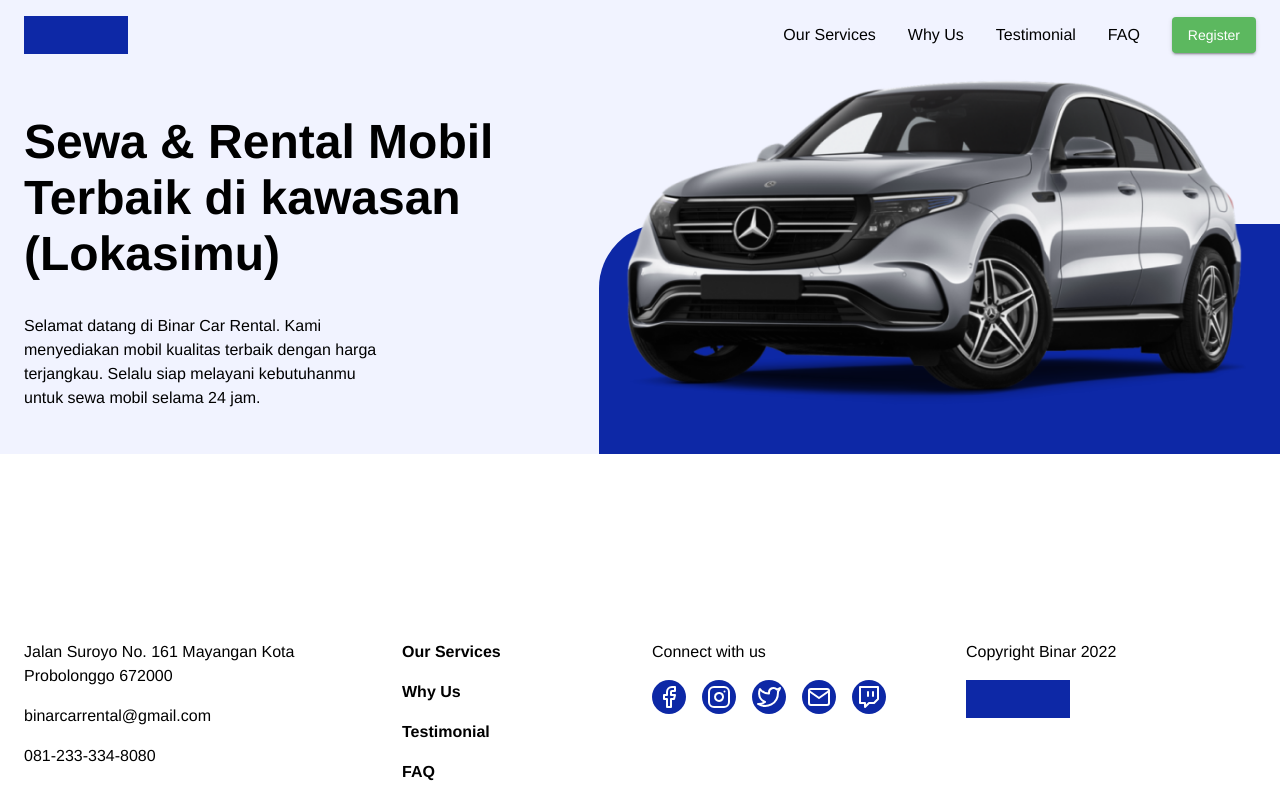
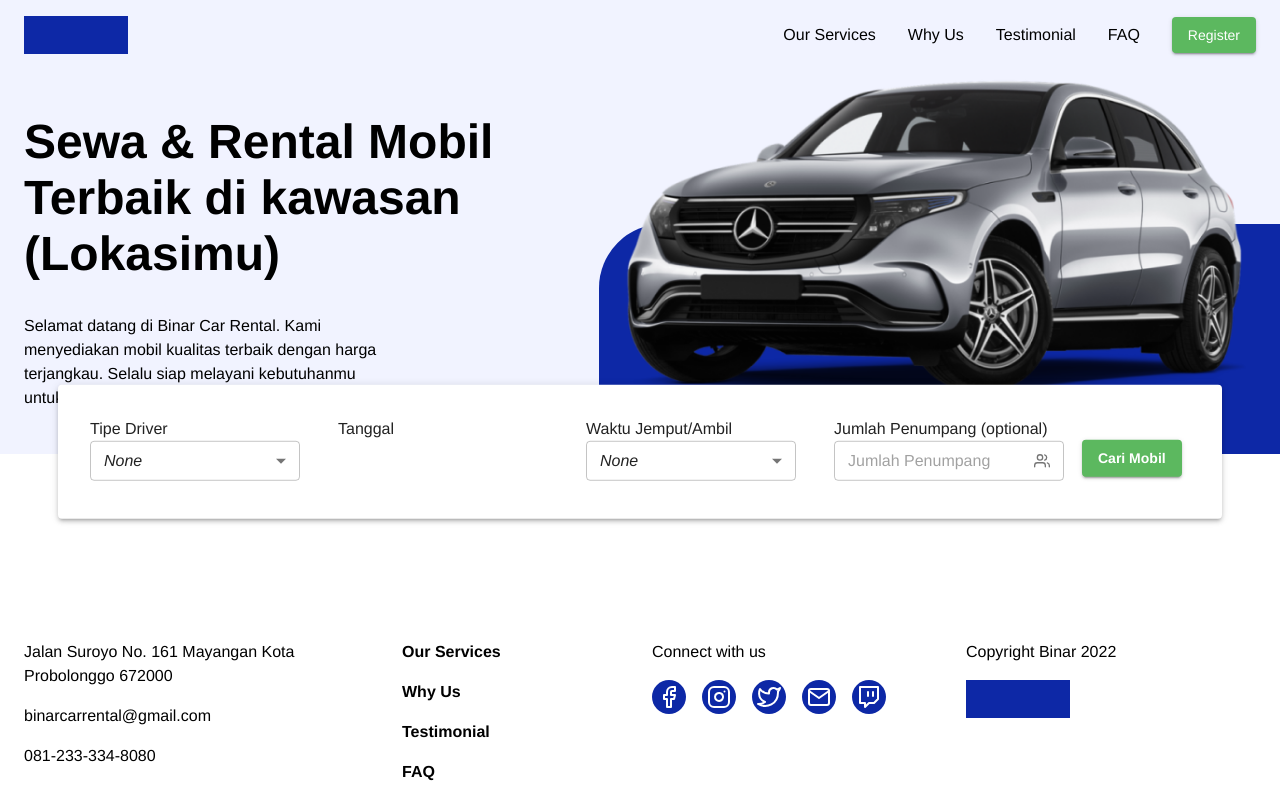
Before and after one commit to mfalfath25/car-rental-binar, a React (Create React App) app: page /main in a window 1280 px wide. Built offline with nearby package versions, Linux system fonts and the light colour scheme.

Commit message:
add search filter

```diff
--- a/package.json
+++ b/package.json
@@ -3,12 +3,15 @@
   "version": "0.1.0",
   "private": true,
   "dependencies": {
+    "@date-io/date-fns": "^2.13.1",
     "@emotion/react": "^11.8.2",
     "@emotion/styled": "^11.8.1",
+    "@mui/lab": "^5.0.0-alpha.76",
     "@mui/material": "^5.5.3",
     "@testing-library/jest-dom": "^5.14.1",
     "@testing-library/react": "^12.0.0",
     "@testing-library/user-event": "^13.2.1",
+    "date-fns": "^2.28.0",
     "node-sass": "^7.0.1",
     "react": "^18.0.0",
     "react-bootstrap-icons": "^1.8.1",
--- a/src/components/Detail/Info.js
+++ b/src/components/Detail/Info.js
@@ -4,13 +4,8 @@ import {
   AccordionDetails,
   AccordionSummary,
   Box,
-  Button,
   Card,
-  CardActions,
   CardContent,
-  Grid,
-  List,
-  ListItem,
   Typography,
 } from '@mui/material'
 import { FiChevronDown } from 'react-icons/fi'
@@ -82,10 +77,12 @@ const Info = () => {
                 id="panel1a-header"
                 sx={{ p: '0' }}
               >
-                <Typography>Accordion 1</Typography>
+                <Typography sx={{ fontSize: '18px', fontWeight: 'bold' }}>
+                  Refund, Reschedule, Overtime
+                </Typography>
               </AccordionSummary>
               <AccordionDetails>
-                <Box sx={{ p: '8px', ml: '20px' }}>
+                <Box sx={{ p: '8px', ml: '14px' }}>
                   <ul className="info-list">
                     <li>Tidak termasuk biaya makan sopir Rp 75.000/hari</li>
                     <li>
--- a/src/components/Detail/ItemCardDetail.js
+++ b/src/components/Detail/ItemCardDetail.js
@@ -19,13 +19,9 @@ const card = (
           src={require('../../assets/car-card.png')}
           alt="card-img"
         />
-        <Typography variant="body1">Nama/Tipe mobil</Typography>
+
         <Typography sx={{ fontSize: '18px', fontWeight: 'bold', my: 1 }}>
-          Rp. 430.000 / hari
-        </Typography>
-        <Typography variant="body1" sx={{ mb: 1 }}>
-          lorem ipsum dolor sit amet consectetur adipisicing elit. Quisquam quos
-          eius quaerat doloremque.
+          Nama/Tipe mobil
         </Typography>
         <Box
           sx={{
@@ -55,6 +51,21 @@ const card = (
             Tahun 2020
           </Typography>
         </Box>
+        <Box
+          sx={{
+            display: 'flex',
+            flexDirection: 'row',
+            alignItems: 'center',
+            justifyContent: 'space-between',
+          }}
+        >
+          <Typography variant="body1" sx={{ mb: 1, mt: 4 }}>
+            Total
+          </Typography>
+          <Typography variant="body1" sx={{ fontWeight: 'bold', mb: 1, mt: 4 }}>
+            Rp. 430.000
+          </Typography>
+        </Box>
       </CardContent>
       <CardActions>
         <Button
@@ -63,7 +74,7 @@ const card = (
           variant="contained"
           sx={{ fontWeight: 'bold', background: '#5CB85F' }}
         >
-          Pilih Mobil
+          Lanjutkan Pembayaran
         </Button>
       </CardActions>
     </Box>
--- /dev/null
+++ b/src/components/Layout/SearchFilter.js
@@ -0,0 +1,144 @@
+import React, { useState } from 'react'
+import {
+  Box,
+  Button,
+  FormControl,
+  Grid,
+  InputAdornment,
+  MenuItem,
+  OutlinedInput,
+  Paper,
+  Select,
+  TextField,
+  Typography,
+} from '@mui/material'
+import { DesktopDatePicker, LocalizationProvider } from '@mui/lab'
+import AdapterDateFns from '@mui/lab/AdapterDateFns'
+import { FiUsers } from 'react-icons/fi'
+
+const SearchFilter = () => {
+  const [tipeDriver, setTipeDriver] = useState('')
+  const [date, setDate] = useState(new Date('2014-08-18T21:11:54'))
+  const [waktuJemput, setWaktuJemput] = useState('')
+
+  const handleDatePicker = (newValue) => {
+    setDate(newValue)
+  }
+  const handleTipeDriver = (event) => {
+    setTipeDriver(event.target.value)
+  }
+
+  const handleWaktuJemput = (event) => {
+    setWaktuJemput(event.target.value)
+  }
+  return (
+    <>
+      <Box
+        className="search-filter"
+        sx={{
+          display: 'flex',
+          flexDirection: 'row',
+          justifyContent: 'center',
+          flexGrow: 1,
+          transform: 'translateY(-20%)',
+        }}
+      >
+        <Paper elevation={3} sx={{ p: 4, width: '1100px', height: '70px' }}>
+          <Grid container spacing={2} columns={{ sm: 9 }}>
+            <Grid item xs={2}>
+              <Box>
+                <Typography>Tipe Driver</Typography>
+                <Box sx={{ width: '210px' }}>
+                  <FormControl fullWidth>
+                    <Select
+                      value={tipeDriver}
+                      onChange={handleTipeDriver}
+                      displayEmpty
+                      inputProps={{ 'aria-label': 'Without label' }}
+                      size="small"
+                    >
+                      <MenuItem value="">
+                        <em>None</em>
+                      </MenuItem>
+                      <MenuItem value={'Dengan Sopir'}>Dengan Sopir</MenuItem>
+                      <MenuItem value={'Tanpa Sopir'}>
+                        Tanpa Sopir (lepas kunci)
+                      </MenuItem>
+                    </Select>
+                  </FormControl>
+                </Box>
+              </Box>
+            </Grid>
+            <Grid item xs={2}>
+              <Box>
+                <Typography>Tanggal</Typography>
+                <LocalizationProvider dateAdapter={AdapterDateFns}>
+                  <DesktopDatePicker
+                    inputFormat="MM/dd/yyyy"
+                    value={date}
+                    onChange={handleDatePicker}
+                    renderInput={(params) => (
+                      <TextField size="small" {...params} />
+                    )}
+                  />
+                </LocalizationProvider>
+              </Box>
+            </Grid>
+            <Grid item xs={2}>
+              <Box>
+                <Typography>Waktu Jemput/Ambil</Typography>
+                <Box sx={{ width: '210px' }}>
+                  <FormControl fullWidth>
+                    <Select
+                      value={waktuJemput}
+                      onChange={handleWaktuJemput}
+                      displayEmpty
+                      inputProps={{ 'aria-label': 'Without label' }}
+                      size="small"
+                    >
+                      <MenuItem value="">
+                        <em>None</em>
+                      </MenuItem>
+                      <MenuItem value={'8'}>08.00</MenuItem>
+                      <MenuItem value={'9'}>09.00</MenuItem>
+                      <MenuItem value={'10'}>10.00</MenuItem>
+                      <MenuItem value={'11'}>11.00</MenuItem>
+                      <MenuItem value={'12'}>12.00</MenuItem>
+                    </Select>
+                  </FormControl>
+                </Box>
+              </Box>
+            </Grid>
+            <Grid item xs={2}>
+              <Box>
+                <Typography>Jumlah Penumpang (optional)</Typography>
+                <OutlinedInput
+                  id="jumlah-penumpang"
+                  type="text"
+                  name="jumlah-penumpang"
+                  placeholder="Jumlah Penumpang"
+                  size="small"
+                  endAdornment={
+                    <InputAdornment position="end">
+                      <FiUsers />
+                    </InputAdornment>
+                  }
+                />
+              </Box>
+            </Grid>
+            <Grid item xs={1} sx={{ mt: 'auto', mb: '0.25rem' }}>
+              <Button
+                variant="contained"
+                sx={{ fontWeight: 'bold', background: '#5CB85F' }}
+              >
+                Cari Mobil
+              </Button>
+            </Grid>
+          </Grid>
+        </Paper>
+      </Box>
+    </>
+  )
+}
+
+export default SearchFilter
--- a/src/pages/DetailPage.js
+++ b/src/pages/DetailPage.js
@@ -4,8 +4,8 @@ import ContentLg from '../components/Layout/ContentLg'
 import Navbar from '../components/Layout/Navbar'
 import Info from '../components/Detail/Info'
 import Footer from '../components/Layout/Footer'
-import { Box } from '@mui/material'
 import ItemCardDetail from '../components/Detail/ItemCardDetail'
+import { Box, Button } from '@mui/material'
 
 const DetailPage = () => {
   return (
@@ -15,8 +15,34 @@ const DetailPage = () => {
           <Navbar />
         </ContentXl>
         <ContentLg>
-          <Info />
-          <ItemCardDetail />
+          <Box
+            sx={{
+              my: 4,
+              display: 'flex',
+              flexDirection: 'row',
+              justifyContent: 'space-between',
+            }}
+          >
+            <Box>
+              <Info />
+            </Box>
+            <ItemCardDetail />
+          </Box>
+          <Box
+            sx={{
+              display: 'flex',
+              justifyContent: 'center',
+              mb: 4,
+            }}
+          >
+            <Button
+              size="large"
+              variant="contained"
+              sx={{ fontWeight: 'bold', background: '#5CB85F' }}
+            >
+              Lanjutkan Pembayaran
+            </Button>
+          </Box>
         </ContentLg>
       </Box>
       <Box className="Footer-wrapper-fluid">
--- a/src/pages/MainPage.js
+++ b/src/pages/MainPage.js
@@ -4,6 +4,7 @@ import ContentXl from '../components/Layout/ContentXl'
 import Navbar from '../components/Layout/Navbar'
 import Hero from '../components/Main/Hero'
 import Footer from '../components/Layout/Footer'
+import SearchFilter from '../components/Layout/SearchFilter'
 
 const MainPage = () => {
   return (
@@ -14,6 +15,7 @@ const MainPage = () => {
           <Hero />
         </ContentXl>
       </Box>
+      <SearchFilter />
       <Box className="Footer-wrapper-absolute">
         <Footer />
       </Box>
--- a/src/pages/SearchPage.js
+++ b/src/pages/SearchPage.js
@@ -5,6 +5,7 @@ import Navbar from '../components/Layout/Navbar'
 import ItemCard from '../components/Search/ItemCard'
 import Footer from '../components/Layout/Footer'
 import ContentLg from '../components/Layout/ContentLg'
+import SearchFilter from '../components/Layout/SearchFilter'
 
 const SearchPage = () => {
   return (
@@ -12,6 +13,9 @@ const SearchPage = () => {
       <Box className="Wrapper" sx={{ background: '#F1F3FF' }}>
         <ContentXl>
           <Navbar />
+          <Box sx={{ transform: 'translateY(25%)' }}>
+            <SearchFilter />
+          </Box>
           <ContentLg>
             <Grid
               container
@@ -28,6 +32,7 @@ const SearchPage = () => {
           </ContentLg>
         </ContentXl>
       </Box>
+
       <Box className="Footer-wrapper-fluid">
         <Footer />
       </Box>
```
Also changed, not shown: 1 other file (tests, documents, lock files or other folders).
